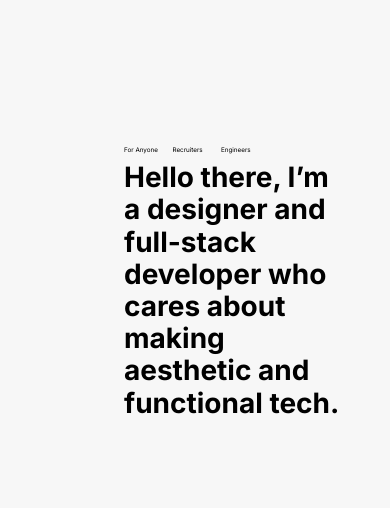
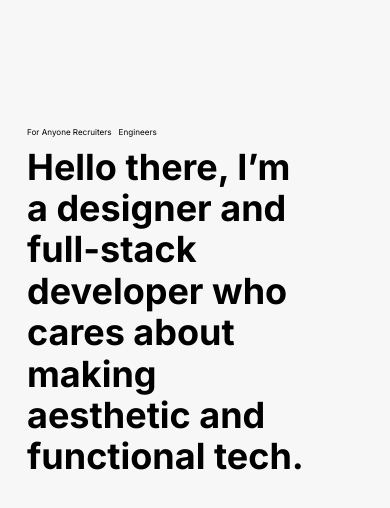
Before and after one commit to wajeff/portfolio-website, a React (Vite) app: page / in a window 390 px wide. Shown: the top 508 px of the page. Built offline with nearby package versions, Linux system fonts and the light colour scheme.

Commit message:
Reponsiveness
App.css
Refactored media queries to accomodate scaling on =<4K displays

Hero.css
Improved spacing to match wireframing

```diff
--- a/src/App.css
+++ b/src/App.css
@@ -6,18 +6,39 @@
     box-sizing: border-box;
     overflow-x: hidden;
 }
-@media (max-width: 873px) {
-    * {
-        font-size: 10px;
-    }
+
+
+/* For screens with a minimum width of 450px */
+@media (min-width: 250px) {
+  html {
+    font-size: 9px; /* 1rem = 15px */
+  }
 }
-@media (max-width: 450px) {
-    * {
-        font-size: 7px;
-    }
+
+/* For screens with a minimum width of 750px */
+@media (min-width: 750px) {
+  html {
+    font-size: 16px; /* 1rem = 16px */
+  }
 }
-@media (min-width: 3840px){
-    * {
-        font-size: 45.5px;
-    }
+
+/* For screens with a minimum width of FHD (1920px) */
+@media (min-width: 1920px) {
+  html {
+    font-size: 18px; /* 1rem = 18px */
+  }
 }
+
+/* For screens with a minimum width of QHD (2560px) */
+@media (min-width: 2560px) {
+  html {
+    font-size: 20px; /* 1rem = 20px */
+  }
+}
+
+/* For screens with a minimum width of 4K (3840px) */
+@media (min-width: 3840px) {
+  html {
+    font-size: 22px; /* 1rem = 22px */
+  }
+}
--- a/src/components/Hero/Hero.module.css
+++ b/src/components/Hero/Hero.module.css
@@ -26,11 +26,14 @@
     margin-top: 0px;
     overflow-y: hidden;
 }
-@media (max-width: 873px) {
+@media (max-width: 750px) {
     .hero{
-        padding-left:1rem;
+        padding-left:3rem;
         width: 100vw;
-        margin-top:20rem;
+        margin-left: 0;
+    }
+    .hero__paragraph{
+        min-width:85%;
     }
     .hero__list{
         width: 60%;
@@ -39,16 +42,24 @@
 
 @media (max-width: 450px) {
     .hero{
-        padding-left:1rem;
-        margin-right:4rem;
+        padding-left:3rem;
+        margin-right:1rem;
         width: 100vw;
-        margin-top:20rem;
+        margin-left: 0;
+    }
+    .hero__paragraph{
+        min-width:85%;
     }
     .hero__list{
         width:40%;
     }
 }
 
-@media(max-width: 1800px){
-
+@media (min-width: 3440px) and (max-width: 3440px) and (aspect-ratio: 3440/1440) {
+    .hero{
+        padding-left:1rem;
+        margin-top: 12rem;
+        margin-right:4rem;
+        width: 100vw;
+    }
 }
--- a/src/components/Nav/Nav.module.css
+++ b/src/components/Nav/Nav.module.css
@@ -44,7 +44,7 @@
     margin-left: auto;
     margin-right:2rem;
 }
-@media (max-width: 873px) {
+@media (max-width: 750px) {
     .nav {
       display: none;
     }
```
